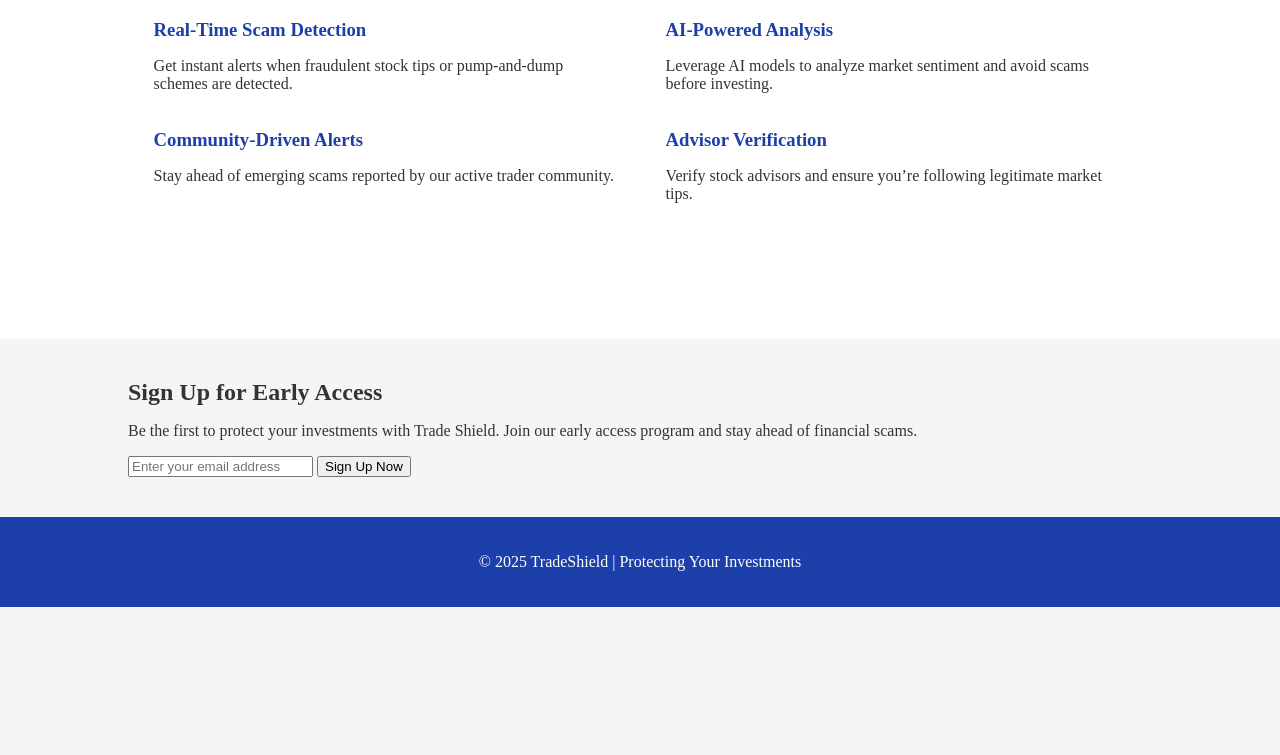
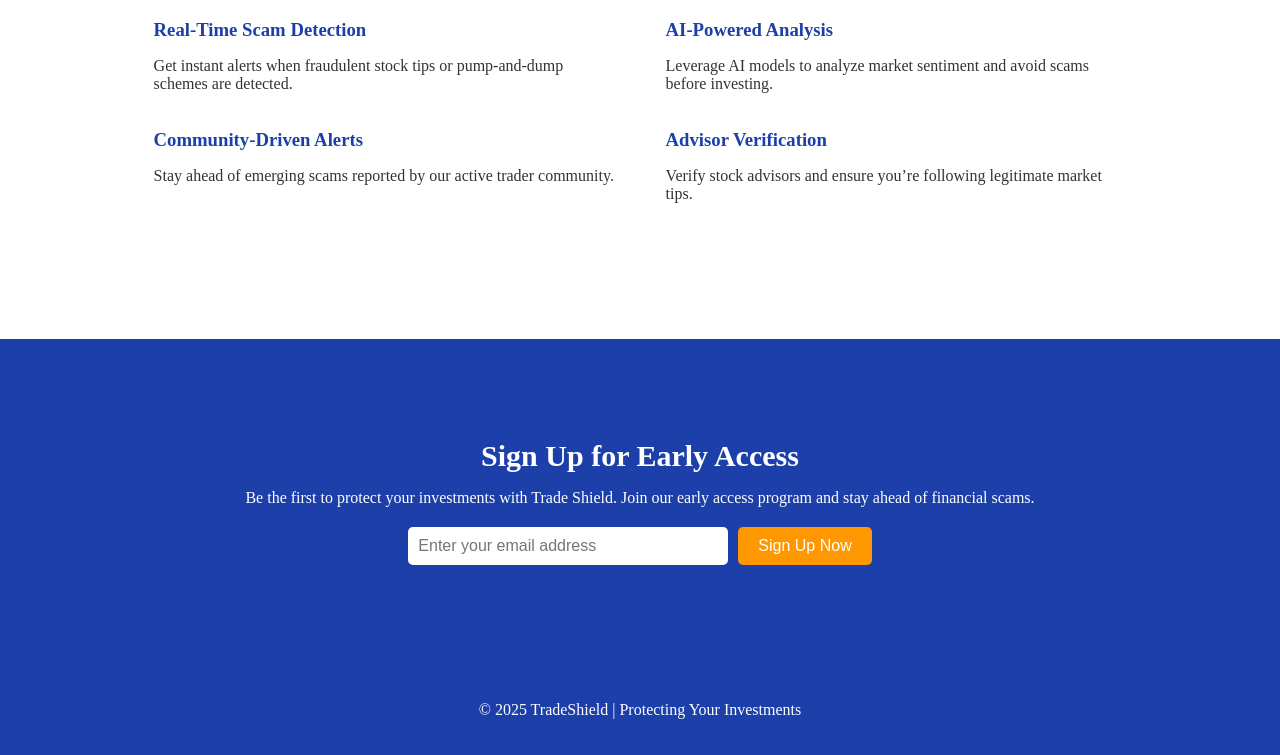
Before and after one commit to venkatmajji/tshield, a plain HTML site: page index.html in a window 1280 px wide. Shown: the part 616-1371 px from the top of the page. Before the commit the page ends 1223 px from the top, so only its background shows below. Drawn offline with Linux system fonts and the light colour scheme.

Commit message:
Update style.css

```diff
--- a/style.css
+++ b/style.css
@@ -1,3 +1,4 @@
+/* General body styling */
 body {
     font-family: 'Arial, sans-serif';
     margin: 0;
@@ -78,17 +79,50 @@ a {
     color: #1c3faa;
 }
 
-/* Call to Action Section */
-#cta {
-    background-color: #ff9800;
+/* Sign-Up Section */
+#signup-section {
+    background-color: #1c3faa;
     color: white;
     padding: 60px 0;
     text-align: center;
 }
 
-#cta h2 {
+#signup-section h2 {
     font-size: 30px;
+    margin-bottom: 10px;
+}
+
+#signup-section p {
     margin-bottom: 20px;
+}
+
+#signup-form {
+    display: flex;
+    justify-content: center;
+    gap: 10px;
+    flex-wrap: wrap;
+}
+
+#signup-form input[type="email"] {
+    padding: 10px;
+    font-size: 16px;
+    border: none;
+    border-radius: 5px;
+    width: 300px;
+}
+
+.submit-button {
+    padding: 10px 20px;
+    font-size: 16px;
+    border: none;
+    background-color: #ff9800;
+    color: white;
+    border-radius: 5px;
+    cursor: pointer;
+}
+
+.submit-button:hover {
+    background-color: #e68900;
 }
 
 /* Footer */
```
